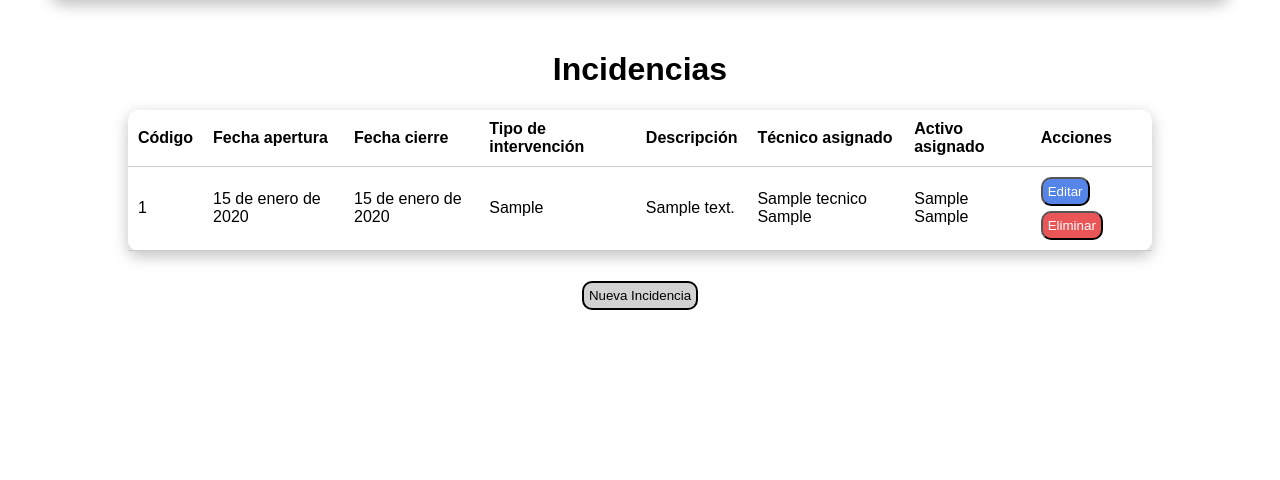
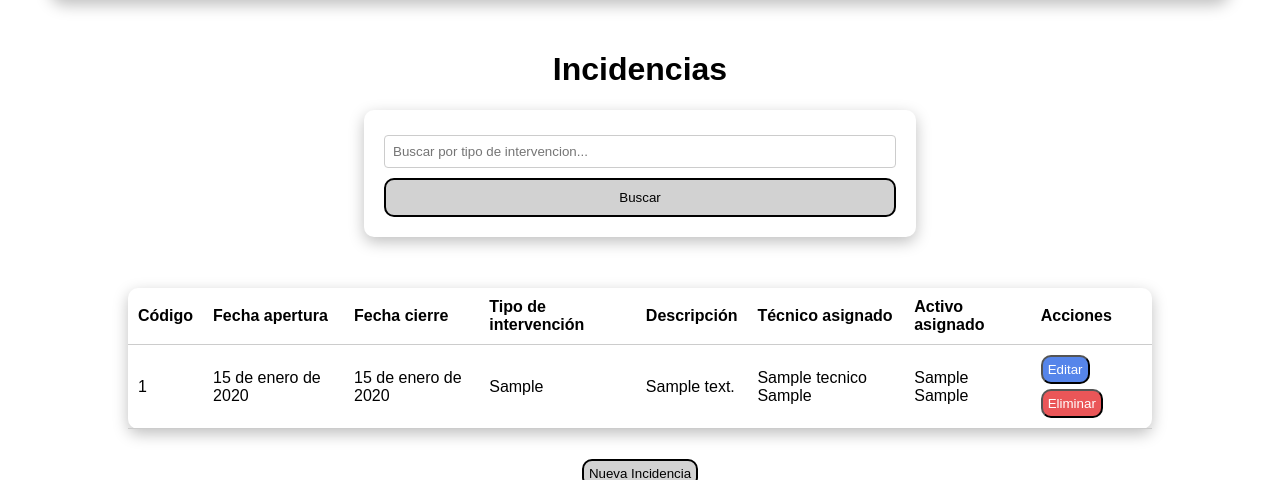
Before and after one commit to javieralbizu/Proyecto_N-8, a Django app: page /Incidencias/ in a window 1280 px wide. Shown: the part 110-590 px from the top of the page. Run offline with Django 5.2, Linux system fonts and the light colour scheme; tables that the repository leaves empty hold one stand-in row (values such as "Sample post").

Commit message:
Buscador simple Incidencias

```diff
--- a/Incidencias/Templates/Incidencias/Tabla.html
+++ b/Incidencias/Templates/Incidencias/Tabla.html
@@ -8,6 +8,16 @@ Tabla Incidencias
 
 
 <h1>Incidencias</h1>
+<form method="GET" action="" class="formbuscador">
+    <input type="hidden" name="token" value="{{ jwt_token }}">
+
+    <input type="text" name="buscar" value="{{ busqueda }}" placeholder="Buscar por tipo de intervencion..." class="input-buscador">
+    <button type="submit" class="boton-buscador">Buscar</button>
+
+    {% if busqueda %}
+        <a href="?token={{ jwt_token }}" class="LinkLimpiar">Limpiar</a>
+    {% endif %}
+</form>
 <table>
     <tr>
         <th>Código</th>
--- a/Incidencias/views.py
+++ b/Incidencias/views.py
@@ -4,10 +4,21 @@ from .models import Intervencion
 from django.conf import settings
 from django.core.mail import send_mail
 
+
 def CargarTablaIncidencias(request):
-    token = request.GET.get("token")
-    intervenciones = Intervencion.objects.all()
-    return render(request, 'Incidencias/Tabla.html',{'Incidencias':intervenciones, "jwt_token":token} )
+    token = request.GET.get("token", "")
+    terminoBusqueda = request.GET.get('buscar', '')
+
+    if terminoBusqueda:
+        intervenciones = Intervencion.objects.filter(TipoIntervencion__icontains=terminoBusqueda)
+    else:
+        intervenciones = Intervencion.objects.all()
+
+    return render(request, 'Incidencias/Tabla.html', {
+        'Incidencias': intervenciones,
+        'jwt_token': token,
+        'busqueda': terminoBusqueda
+    })
 
 def NuevaIncidencia(request, id=None):
     token = request.GET.get("token")
```
